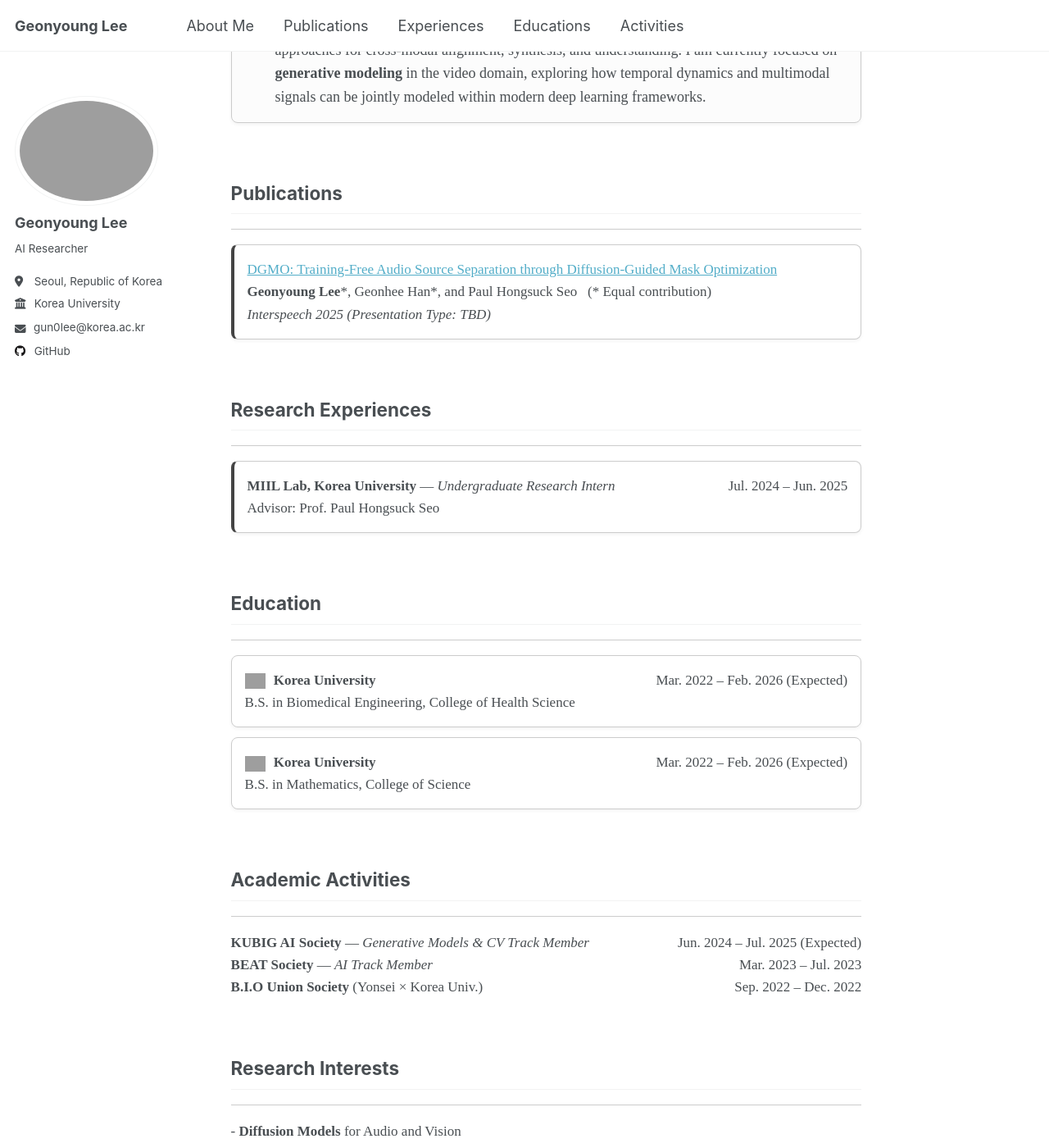
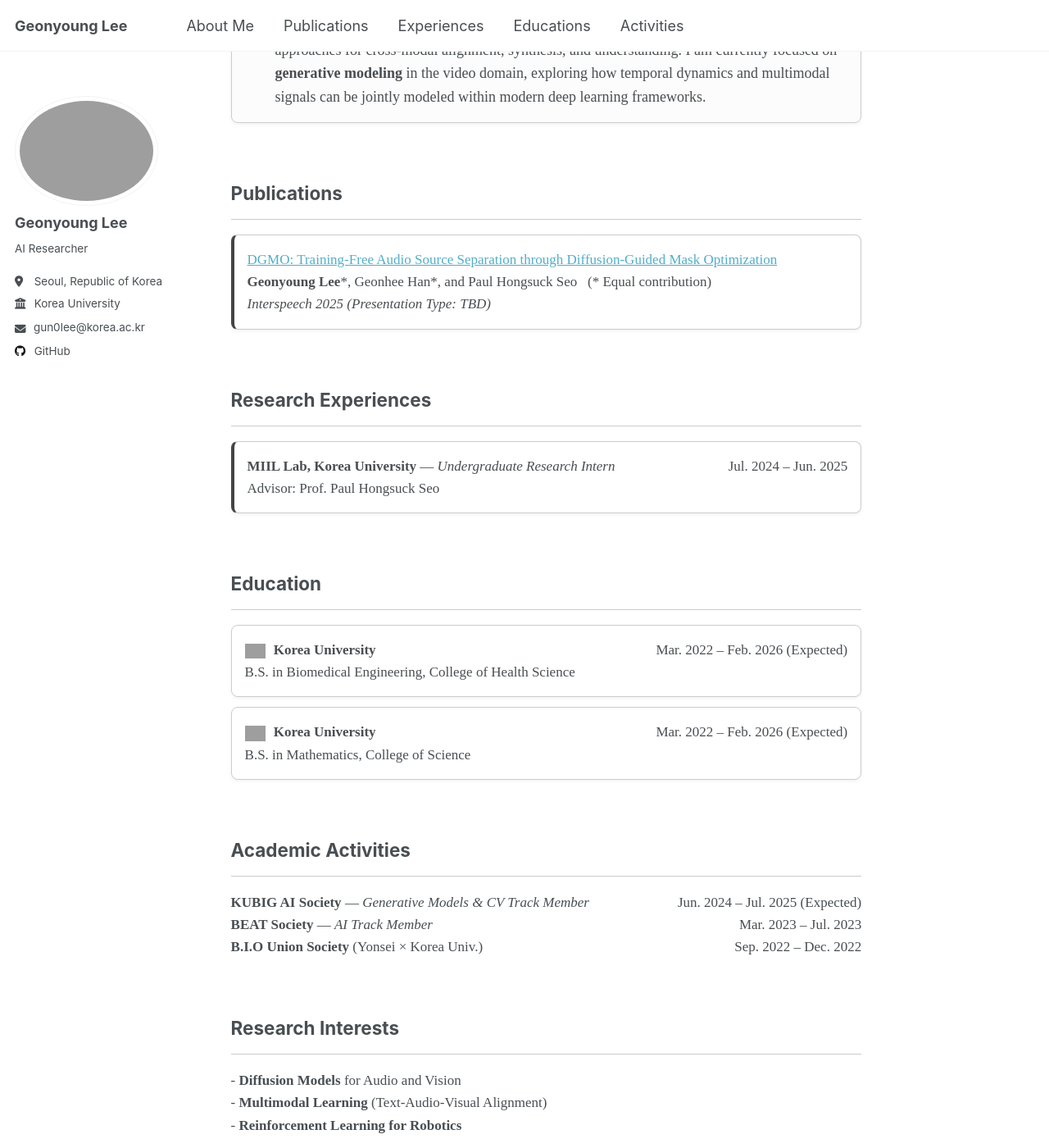
Before and after one commit to wltschmrz/wltschmrz.github.io, a Jekyll site: the page built from _pages/home.md, in a window 1280 px wide and 1400 px high, scrolled down 222 px. Shown: the whole window at 82% size. Built offline with Jekyll 4.4.1, drawn with Linux system fonts in a browser that asks for light colours; grey boxes are pictures that could not be loaded.

Commit message:
Update _page.scss

```diff
--- a/_sass/layout/_page.scss
+++ b/_sass/layout/_page.scss
@@ -50,10 +50,10 @@
 
 .page__content {
 
-  h2 {
-    padding-bottom: 0.5em;
-    border-bottom: 1px solid var(--global-border-color);
-  }
+  // h2 {
+  //   padding-bottom: 0.5em;
+  //   border-bottom: 1px solid var(--global-border-color);
+  // }
 
   p, li, dl {
     font-size: 1em;
```
